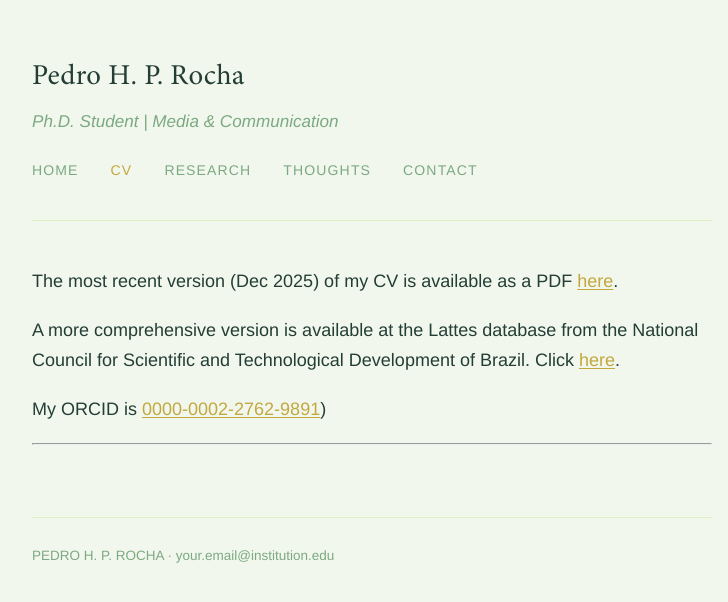
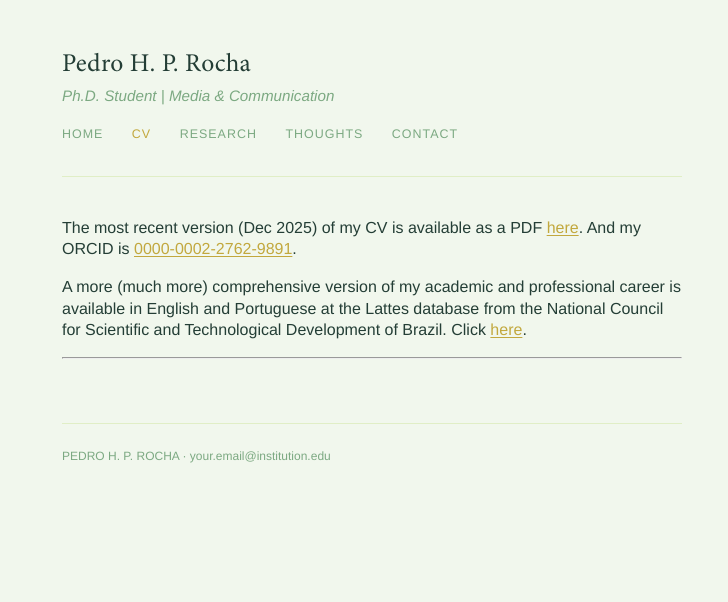
Before and after one commit to pedrohprocha/pedrohprocha.github.io, a Jekyll site: the page built from pages/cv.md, in a window 1280 px wide. Shown: the top 602 px of the page, without its empty margins (268-996 px from the left). Built offline with Jekyll 4.4.1, drawn with Linux system fonts in a browser that asks for light colours.

Commit message:
update fonts

```diff
--- a/assets/css/main.css
+++ b/assets/css/main.css
@@ -33,7 +33,7 @@
     --accent: #c2a83e;
     --border: #e0eec6;
     --bg: #f1f7ed;
-    --max-width: 680px;
+    --max-width: 620px;
     --font-body: "Helvetica Neue", Helvetica, Arial, sans-serif;
     --font-mono: "Helvetica Neue", Helvetica, Arial, sans-serif;
     --font-heading: "Minion Pro", Georgia, serif;
@@ -49,14 +49,14 @@
 }
 
 html {
-    font-size: 18px;
+    font-size: 16px;
 }
 
 body {
     font-family: var(--font-body);
     background: var(--bg);
     color: var(--text);
-    line-height: 1.7;
+    line-height: 1.35;
     padding: 0 1.5rem;
 }
 
--- a/pages/cv.md
+++ b/pages/cv.md
@@ -4,10 +4,10 @@
 permalink: /cv/
 ---
 
-The most recent version (Dec 2025) of my CV  is available as a PDF [here]({{ '/assets/files/cv_pedrohprocha_25.pdf' | relative_url }}).
+The most recent version (Dec 2025) of my CV  is available as a PDF [here]({{ '/assets/files/cv_pedrohprocha_25.pdf' | relative_url }}). And my ORCID is [0000-0002-2762-9891](https://orcid.org/0000-0002-2762-9891).
 
-A more comprehensive version is available at the Lattes database from the National Council for Scientific and Technological Development of Brazil. Click [here](http://lattes.cnpq.br/8720377365114820).
+A more (much more) comprehensive version of my academic and professional career is available in English and Portuguese at the Lattes database from the National Council for Scientific and Technological Development of Brazil. Click [here](http://lattes.cnpq.br/8720377365114820).
 
-My ORCID is [0000-0002-2762-9891](https://orcid.org/0000-0002-2762-9891))
+
 
 ---
```
